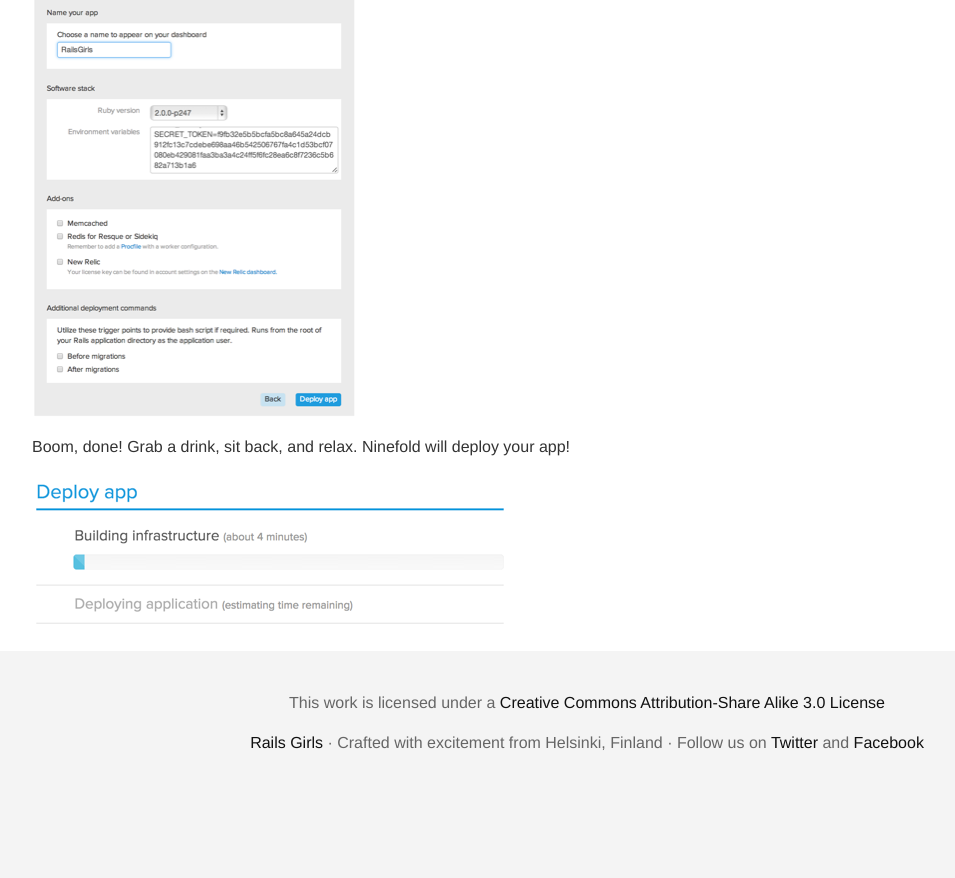
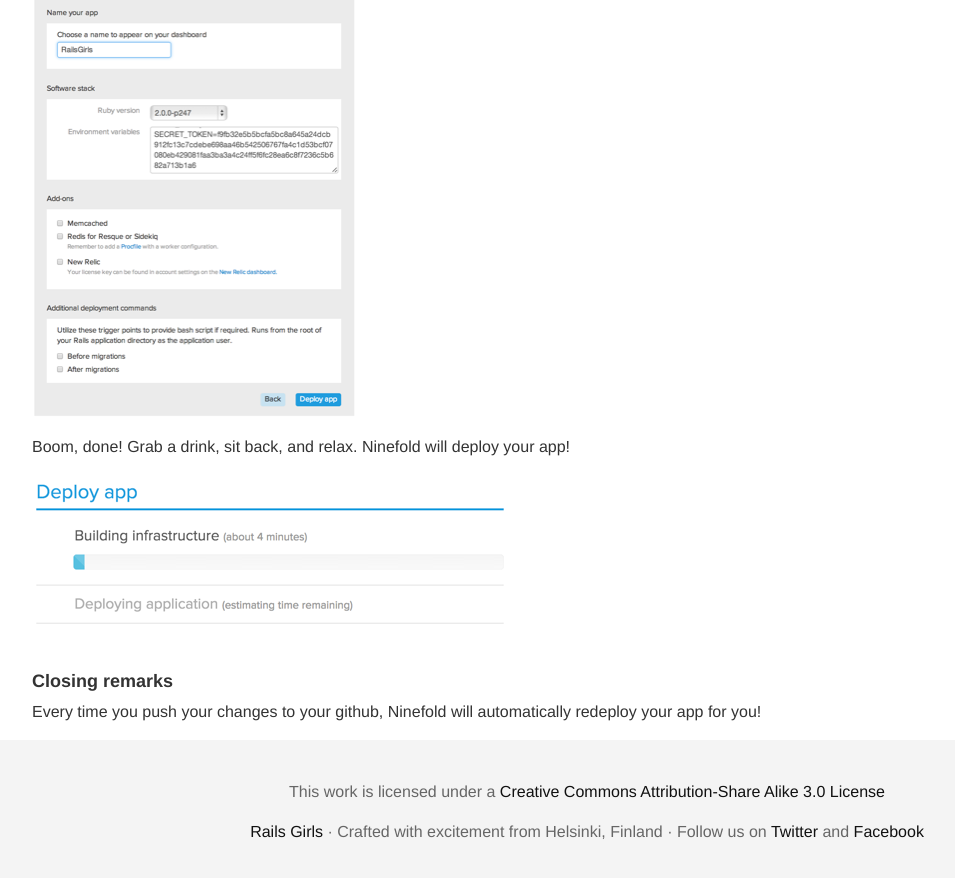
Before and after one commit to railsgirls/guides.railsgirls.com, a Jekyll site: the page built from _posts/2013-11-14-ninefold-deployment.markdown, in a window 1280 px wide and 900 px high, scrolled down 3957 px. Shown: the top 878 px of the window, without its empty margins (53-1008 px from the left). Built offline with Jekyll 4.4.1, drawn with Linux system fonts in a browser that asks for light colours; nearby versions of some CDN libraries; Markdown is read by kramdown in place of the engine named in the settings; before the commit the page ends 4768 px from its top, so only the background shows below that.

Commit message:
Added closing remarks, made some other small changes

```diff
--- a/_posts/2013-11-14-ninefold-deployment.markdown
+++ b/_posts/2013-11-14-ninefold-deployment.markdown
@@ -80,14 +80,18 @@ In the next window, choose your app’s infrastructure.
 * Choose your database disk size.
 * Click Next.
 
-![Turn off the lights, and I'll glow](/images/ninefold/select_infrastructure2.png)
+![Turn off the lights, and we'll glow](/images/ninefold/select_infrastructure2.png)
 
 This is the last step! Name your app (it will also become part of your deployed app name).
 * Ensure the software stack is correct and any add-ons are added on.
 * If you’ve got additional deployment commands, go ahead and click them and add them in.  If not, click Deploy App.
 
-![To the extreme I rock the mic like a vandal](/images/ninefold/select_extras.png)
+![To the extreme we rock the mic like a vandal](/images/ninefold/select_extras.png)
 
 Boom, done! Grab a drink, sit back, and relax. Ninefold will deploy your app!
 
-![Light up the stage and deploy your app like a champ-dle](/images/ninefold/boom_done.png)
+![Light up the stage and deploy our apps like a champ-dle](/images/ninefold/boom_done.png)
+
+#### Closing remarks
+
+Every time you push your changes to your github, Ninefold will automatically redeploy your app for you!
```
